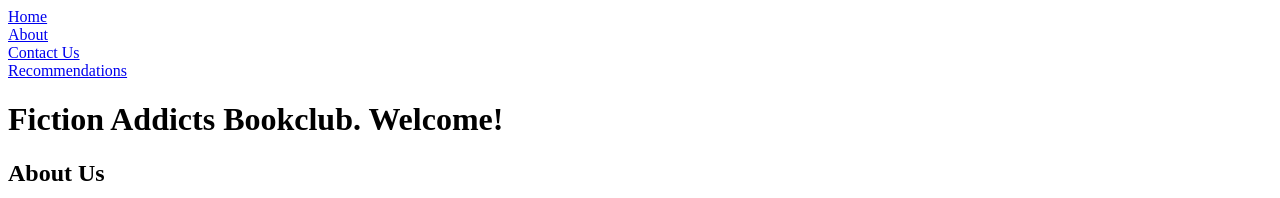
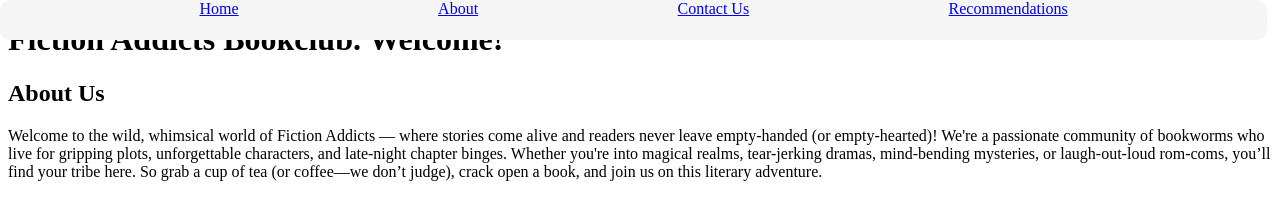
Before and after one commit to CynthiaMugo/Foundations-final, a plain HTML site: page about.html in a window 1280 px wide. Shown: the top 198 px of the page. Drawn offline with Linux system fonts and the light colour scheme.

Commit message:
Add link to stylesheets in the HTML files

```diff
--- a/about.html
+++ b/about.html
@@ -4,6 +4,7 @@
     <meta charset="UTF-8">
     <meta name="viewport" content="width=device-width, initial-scale=1.0">
     <title>Fiction addicts - About Us</title>
+    <link rel="stylesheet" href="./styles/styles.css">
 </head>
 <body>
     <nav class="navigation">
--- a/styles/styles.css
+++ b/styles/styles.css
@@ -0,0 +1,13 @@
+.navigation {
+    width: 99vw;
+    border: 1px white;
+    background-color: whitesmoke;
+    border-radius: 10px;
+    position: fixed;
+    top: 0;
+    left: 0;
+    display: flex;
+    height: 40px;
+    justify-content: space-evenly;
+    align-items: right;
+}
```
Also changed, not shown: contact-us.html (+1 -0 lines), index.html (+1 -0 lines), recommend.html (+1 -0 lines).
